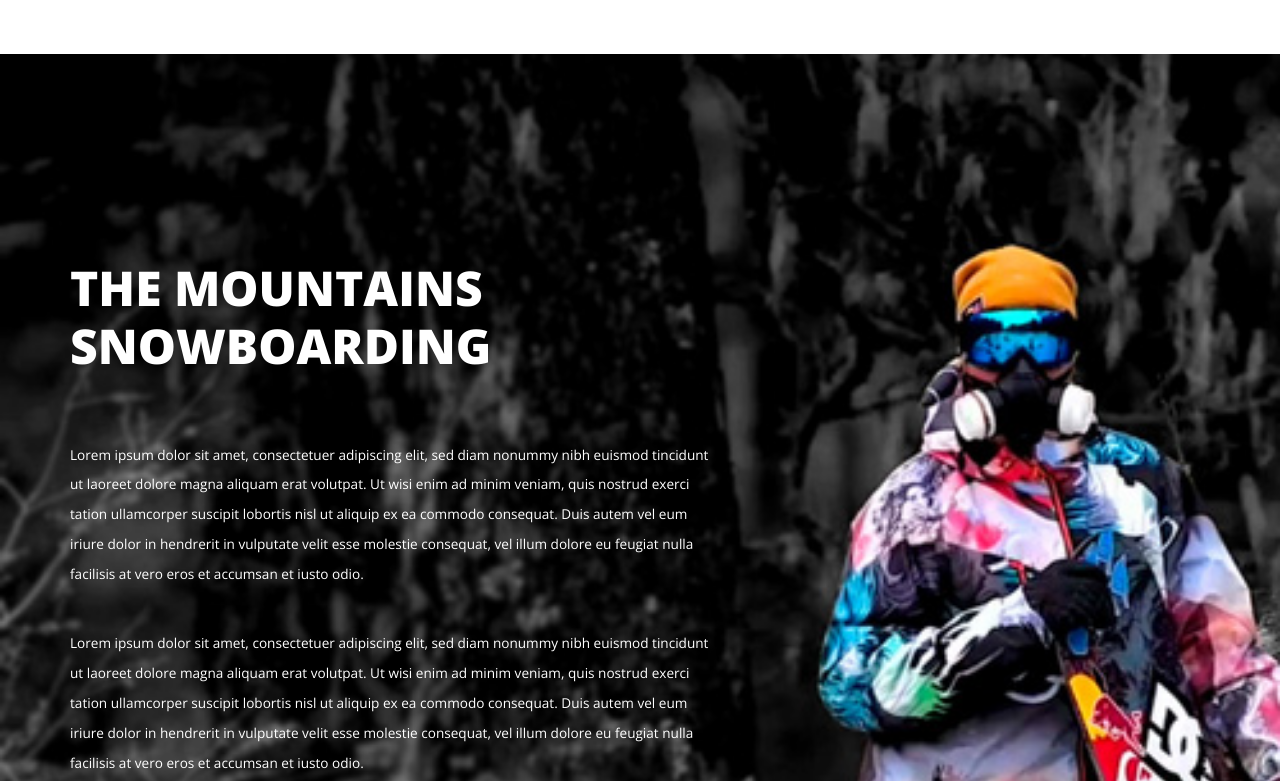
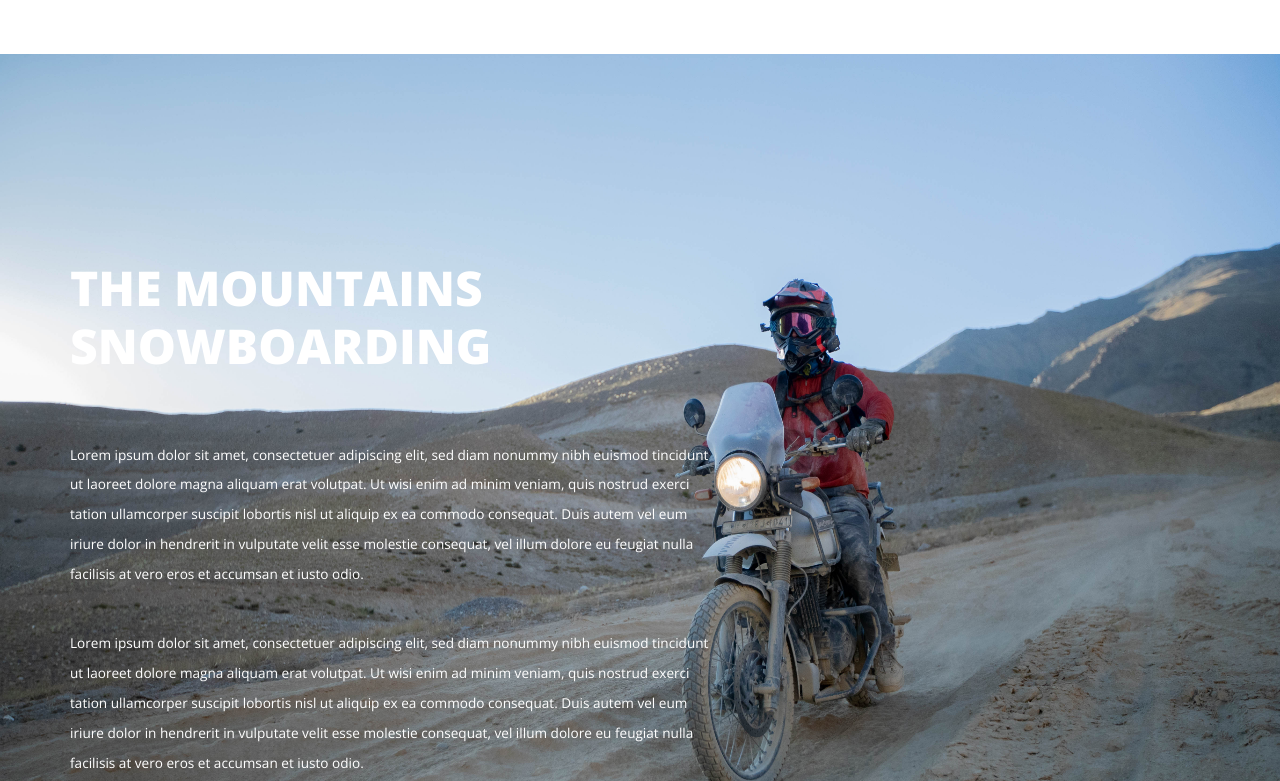
Before and after one commit to anasmohammad611/sacred-Himalaya-Travel, a plain HTML site: page index.html in a window 1280 px wide. Shown: the part 1300-2081 px from the top of the page. Drawn offline with nearby package versions, Linux system fonts and the light colour scheme.

Commit message:
Update style.css

```diff
--- a/css/style.css
+++ b/css/style.css
@@ -544,7 +544,7 @@ li.list_desc h4 a:hover{
 }
 .content-bottom{
 	width:100%;
-	background: url(../images/bg_image.jpg)no-repeat center top;
+	background: url(../images/bike.jpg)no-repeat center top;
 	-webkit-background-size: cover;
 	-moz-background-size: cover;
 	-o-background-size: cover;
```
